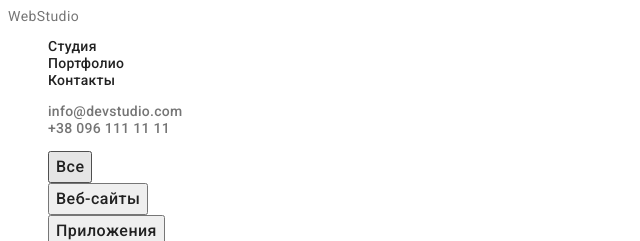
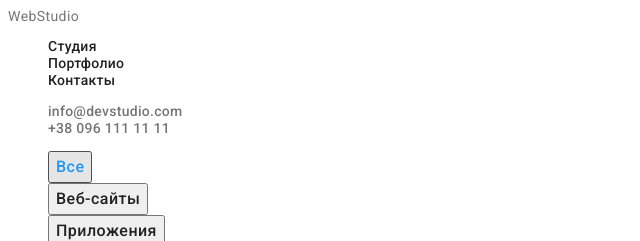
Before and after one commit to AlekseySteblivets/goit-markup-hw-02, a plain HTML site: page portfolio.html in a window 1280 px wide. In both pictures the pointer is over the button "Все". Shown: the top 241 px of the page, 0-640 px from the left. Drawn offline with Linux system fonts and the light colour scheme.

Commit message:
применяет ховер и фокус для кнопок в портфолио

```diff
--- a/css/styles.css
+++ b/css/styles.css
@@ -147,3 +147,8 @@ font-size: 14px;
 line-height: 1.14;
 letter-spacing: 0.02em;
 }
+
+.btn:hover,
+.btn:focus{
+    color: var(--accent-cl);
+}
```
